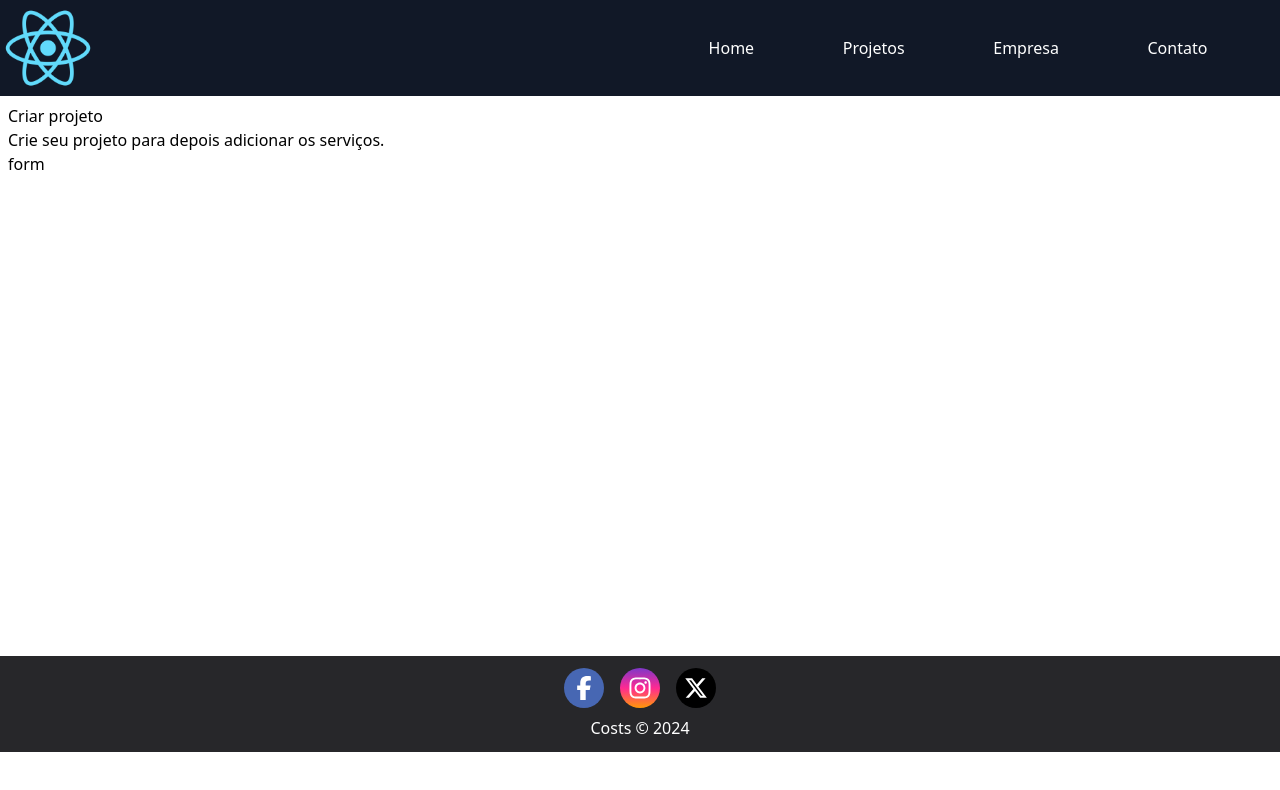
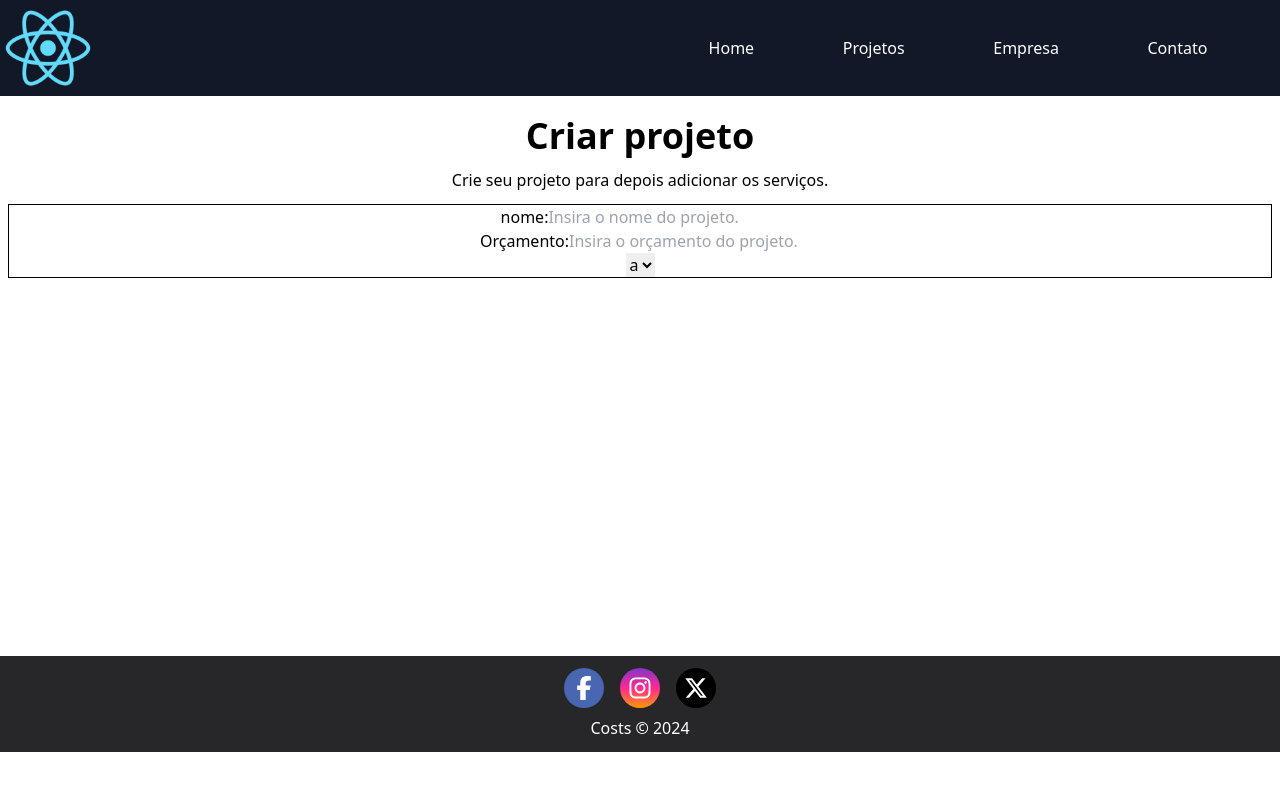
Before and after one commit to Skarzyll/Curso-de-React, a React (Vite) app in the folder ex1/: page /pages/NovoProjeto.tsx in a window 1280 px wide. Shown: the top 790 px of the page. Built offline with nearby package versions, Linux system fonts and the light colour scheme.

Commit message:
update ex1

```diff
--- a/ex1/src/components/Form.tsx
+++ b/ex1/src/components/Form.tsx
@@ -1,9 +1,18 @@
-
-// eslint-disable-next-line react-refresh/only-export-components
-export default function() {
+export default function Form() {
     return(
-        <form action="" method="post">
-
+        <form action="" method="post" className="border border-black">
+            <label className="">
+                nome:
+                <input type="text" name="" id="" placeholder="Insira o nome do projeto." />
+            </label><br />
+            <label>
+                Orçamento:
+                <input type="text" name="" id="" placeholder="Insira o orçamento do projeto." />
+            </label><br />
+            <select name="" id="">
+                <option value="a">a</option>
+                <option value="">s</option>
+            </select>
         </form>
     )
 }
--- a/ex1/src/pages/NovoProjeto.tsx
+++ b/ex1/src/pages/NovoProjeto.tsx
@@ -1,14 +1,15 @@
 import Footer from "../components/Footer";
+import Form from "../components/Form";
 import Header from "../components/Header";
 
 export default function NovoProjeto() {
     return(
-        <div className="h-screen w-screen">
+        <div className="h-screen w-screen text-center">
             <Header />
             <div className="min-h-min-70 p-2">
-                <h1>Criar projeto</h1>
-                <p>Crie seu projeto para depois adicionar os serviços.</p>
-                <p>form</p>
+                <h1 className="text-4xl font-bold m-3">Criar projeto</h1>
+                <p className="m-3">Crie seu projeto para depois adicionar os serviços.</p>
+                <Form />
             </div>
             <Footer />
         </div>
```
